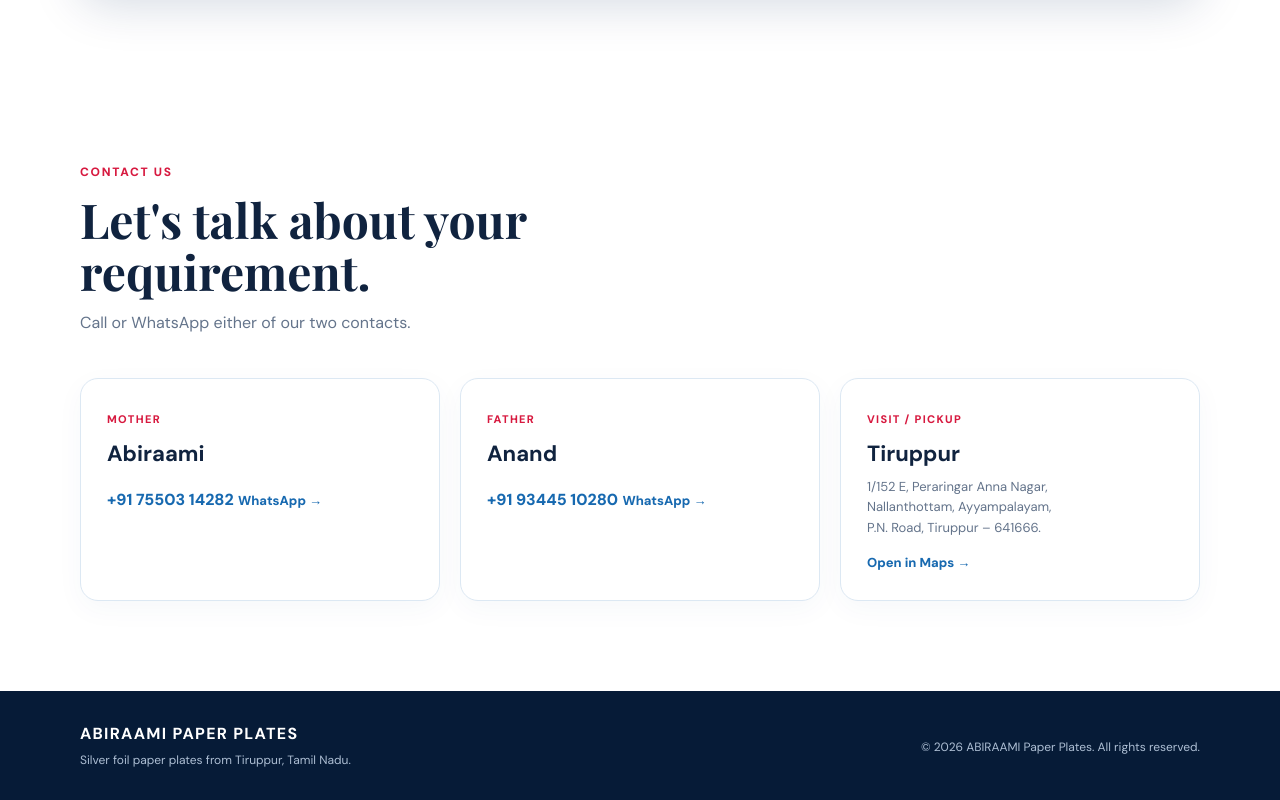
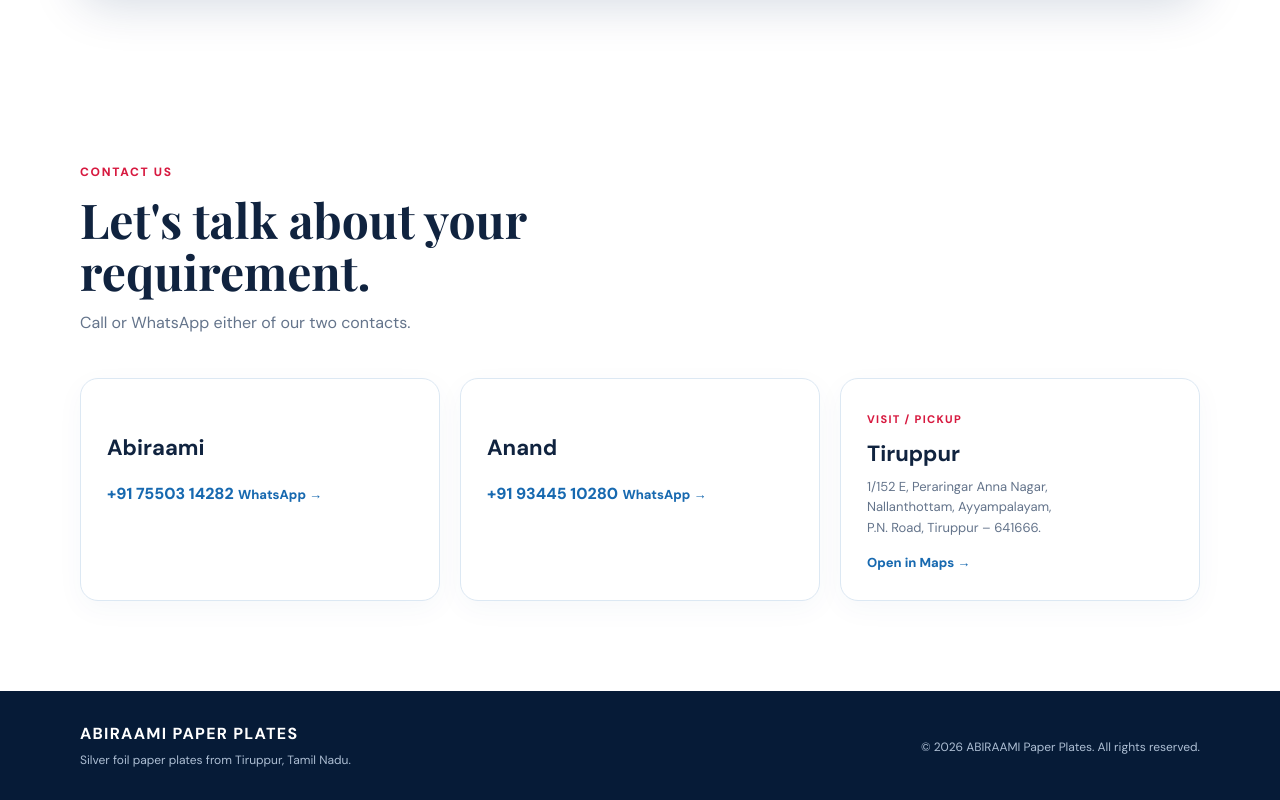
Before and after one commit to arjunanand4238-sys/Abiraami-PaperPlates, a plain HTML site: page index.html in a window 1280 px wide. Shown: the part 3672-4472 px from the top of the page. Drawn offline with nearby package versions, Linux system fonts and the light colour scheme.

Commit message:
Update index.html

```diff
--- a/index.html
+++ b/index.html
@@ -157,12 +157,12 @@
     </div>
     <div class="contact-grid">
       <div class="contact-card">
-        <span class="contact-label">Mother</span><h3>Abiraami</h3>
+        <span class="contact-label"></span><h3>Abiraami</h3>
         <a href="tel:+917550314282">+91 75503 14282</a>
         <a class="mini-whatsapp" href="https://wa.me/917550314282?text=Hi%20ABIRAAMI%20Paper%20Plates%2C%20I%20would%20like%20to%20enquire%20about%20your%20paper%20plates." target="_blank" rel="noopener">WhatsApp →</a>
       </div>
       <div class="contact-card">
-        <span class="contact-label">Father</span><h3>Anand</h3>
+        <span class="contact-label"></span><h3>Anand</h3>
         <a href="tel:+919344510280">+91 93445 10280</a>
         <a class="mini-whatsapp" href="https://wa.me/919344510280?text=Hi%20ABIRAAMI%20Paper%20Plates%2C%20I%20would%20like%20to%20enquire%20about%20your%20paper%20plates." target="_blank" rel="noopener">WhatsApp →</a>
       </div>
```
